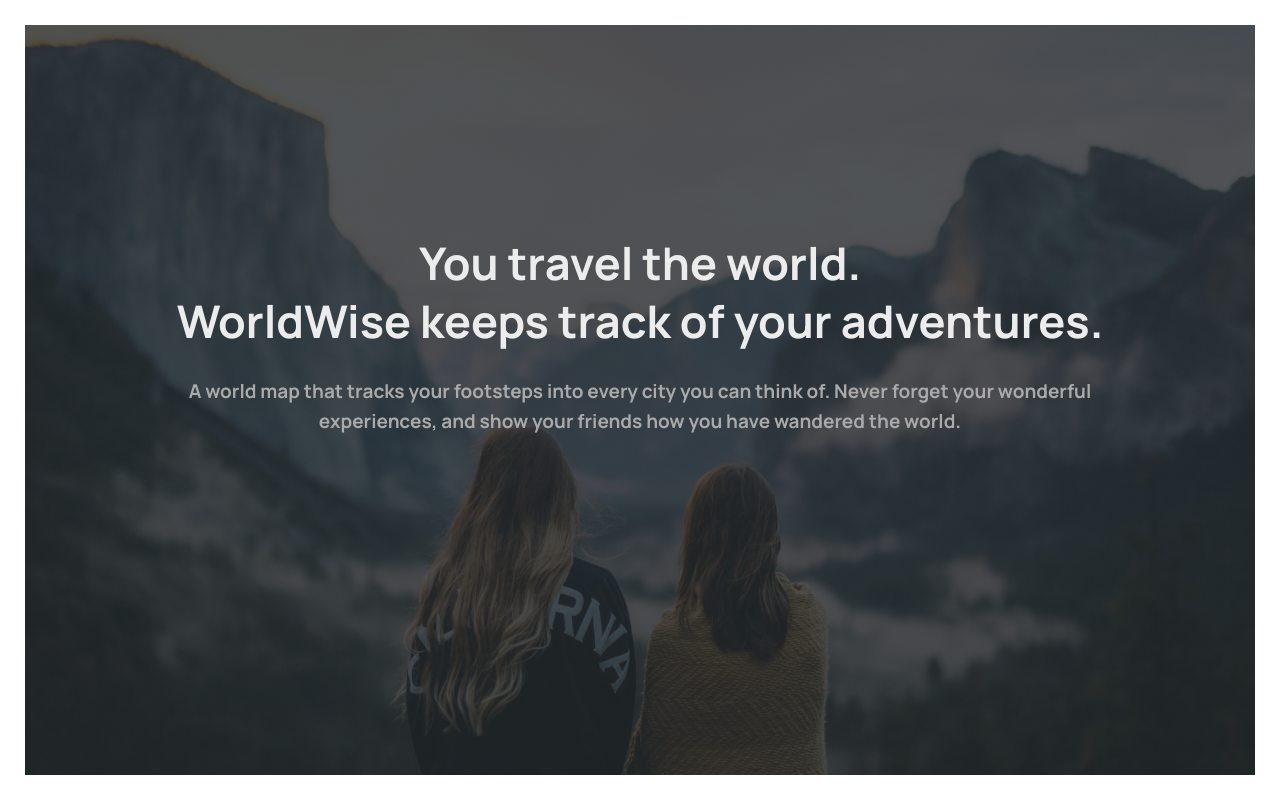
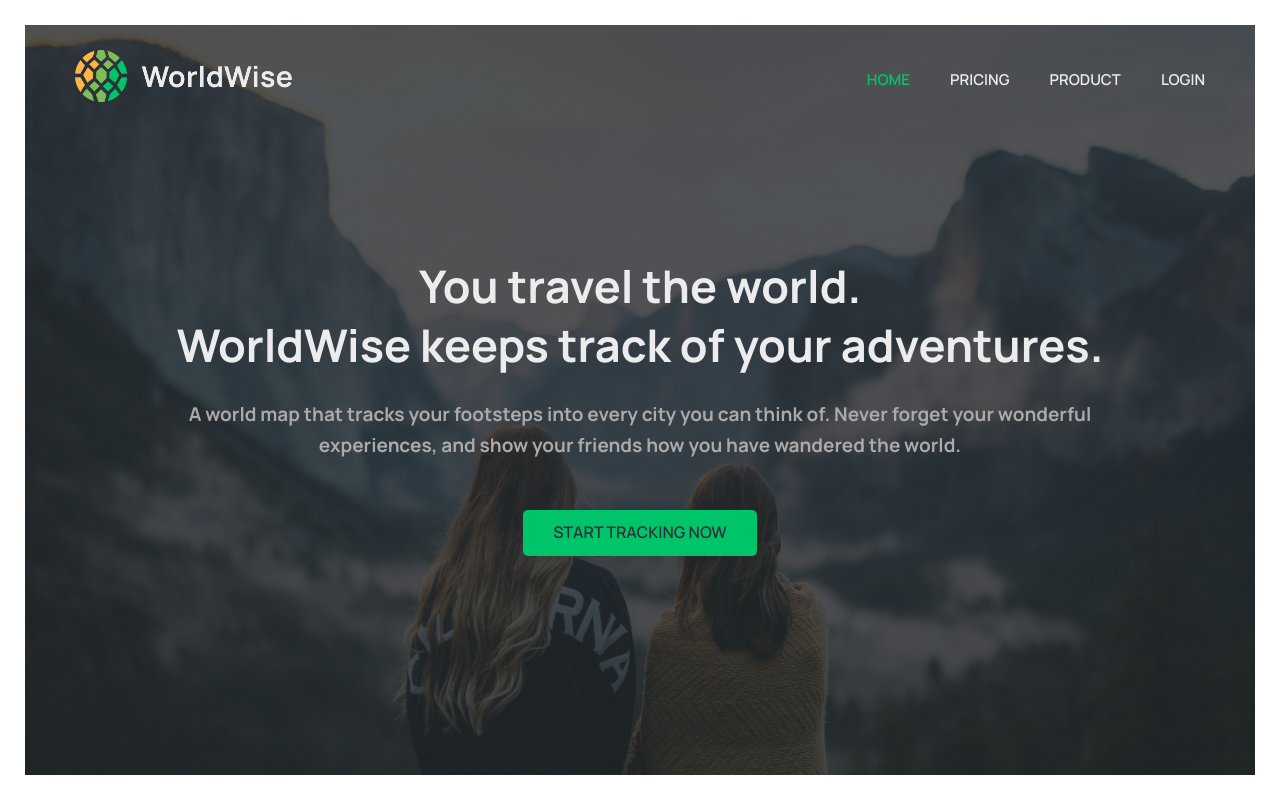
Before and after one commit to StasMasevych/WorldWise-React, a React (Vite) app: page / in a window 1280 px wide. Built offline with nearby package versions, Linux system fonts and the light colour scheme.

Commit message:
adding some markup

```diff
--- a/src/App.jsx
+++ b/src/App.jsx
@@ -4,12 +4,14 @@
 import Pricing from "./pages/Pricing";
 import Product from "./pages/Product";
 import PageNotFound from "./pages/PageNotFound";
+import AppLayout from "./pages/AppLayout";
 
 function App() {
   return (
     <BrowserRouter>
       <Routes>
         <Route path="/" element={<Homepage />} />
+        <Route path="/app" element={<AppLayout />} />
         <Route path="pricing" element={<Pricing />} />
         <Route path="product" element={<Product />} />
         <Route path="*" element={<PageNotFound />} />
--- /dev/null
+++ b/src/components/Logo.jsx
@@ -0,0 +1,16 @@
+import { Link } from "react-router-dom";
+import styles from "./Logo.module.css";
+
+function Logo() {
+  return (
+    <Link to="/">
+      <img
+        src="/src/assets/logo.png"
+        alt="WorldWise logo"
+        className={styles.logo}
+      />
+    </Link>
+  );
+}
+
+export default Logo;
--- /dev/null
+++ b/src/components/Logo.module.css
@@ -0,0 +1,3 @@
+.logo {
+  height: 5.2rem;
+}
--- a/src/components/NavBar.jsx
+++ b/src/components/PageNav.jsx
@@ -1,9 +1,12 @@
 import { NavLink } from "react-router-dom";
 import styles from "./PageNav.module.css";
 
-function NavBar() {
+import Logo from "../components/Logo";
+
+function PageNav() {
   return (
     <nav className={styles.nav}>
+      <Logo />
       <ul>
         <li>
           <NavLink to="/">Home</NavLink>
@@ -14,9 +17,12 @@
         <li>
           <NavLink to="/product">Product</NavLink>
         </li>
+        <li>
+          <NavLink to="/login">Login</NavLink>
+        </li>
       </ul>
     </nav>
   );
 }
 
-export default NavBar;
+export default PageNav;
--- /dev/null
+++ b/src/components/PageNav.module.css
@@ -0,0 +1,34 @@
+.nav {
+  display: flex;
+  align-items: center;
+  justify-content: space-between;
+}
+
+.nav ul {
+  list-style: none;
+  display: flex;
+  align-items: center;
+  gap: 4rem;
+}
+
+.nav a:link,
+.nav a:visited {
+  text-decoration: none;
+  color: var(--color-light--2);
+  text-transform: uppercase;
+  font-size: 1.5rem;
+  font-weight: 600;
+}
+
+/* CSS Modules feature */
+.nav a:global(.active) {
+  color: var(--color-brand--2);
+}
+
+a.ctaLink:link,
+a.ctaLink:visited {
+  background-color: var(--color-brand--2);
+  color: var(--color-dark--0);
+  padding: 0.8rem 2rem;
+  border-radius: 7px;
+}
--- /dev/null
+++ b/src/pages/AppLayout.jsx
@@ -0,0 +1,12 @@
+import PageBar from "../components/PageNav";
+
+function AppLayout() {
+  return (
+    <div>
+      <PageBar />
+      <p>App</p>
+    </div>
+  );
+}
+
+export default AppLayout;
--- a/src/pages/Homepage.jsx
+++ b/src/pages/Homepage.jsx
@@ -1,8 +1,11 @@
+import { Link } from "react-router-dom";
 import styles from "./Homepage.module.css";
+import PageNav from "../components/PageNav";
 
 export default function Homepage() {
   return (
     <main className={styles.homepage}>
+      <PageNav />
       <section>
         <h1>
           You travel the world.
@@ -14,6 +17,9 @@
           of. Never forget your wonderful experiences, and show your friends how
           you have wandered the world.
         </h2>
+        <Link to="/app" className="cta">
+          Start tracking now
+        </Link>
       </section>
     </main>
   );
--- a/src/pages/Login.jsx
+++ b/src/pages/Login.jsx
@@ -1,5 +1,6 @@
 import { useState } from "react";
 import styles from "./Login.module.css";
+import PageNav from "../components/PageNav";
 
 export default function Login() {
   // PRE-FILL FOR DEV PURPOSES
@@ -8,6 +9,7 @@
 
   return (
     <main className={styles.login}>
+      <PageNav />
       <form className={styles.form}>
         <div className={styles.row}>
           <label htmlFor="email">Email address</label>
--- a/src/pages/Pricing.jsx
+++ b/src/pages/Pricing.jsx
@@ -1,9 +1,11 @@
 // Uses the same styles as Product
+import PageNav from "../components/PageNav";
 import styles from "./Product.module.css";
 
 export default function Product() {
   return (
     <main className={styles.product}>
+      <PageNav />
       <section>
         <div>
           <h2>
@@ -17,7 +19,10 @@
             voluptatem iste.
           </p>
         </div>
-        <img src="img-2.jpg" alt="overview of a large city with skyscrapers" />
+        <img
+          src="../assets/img-2.jpg"
+          alt="overview of a large city with skyscrapers"
+        />
       </section>
     </main>
   );
--- a/src/pages/Product.jsx
+++ b/src/pages/Product.jsx
@@ -1,11 +1,13 @@
+import PageNav from "../components/PageNav";
 import styles from "./Product.module.css";
 
 export default function Product() {
   return (
     <main className={styles.product}>
+      <PageNav />
       <section>
         <img
-          src="img-1.jpg"
+          src="../assets/img-1.jpg"
           alt="person with dog overlooking mountain with sunset"
         />
         <div>
```
